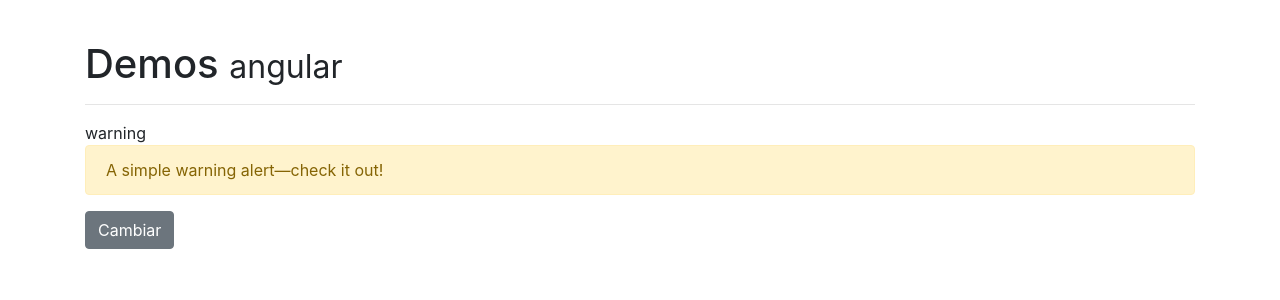
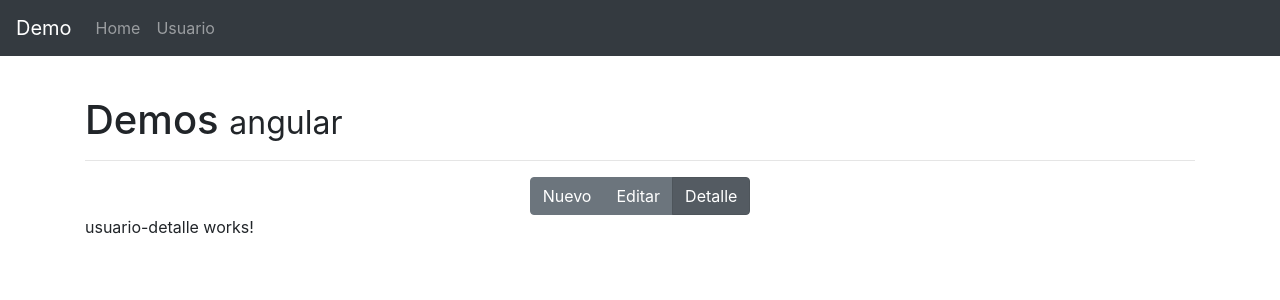
Before and after one commit to dtoledoz0207/App-miscelaneos, an Angular app: page /usuario/1/detalle in a window 1280 px wide. Shown: the top 300 px of the page. Built offline with nearby package versions, Linux system fonts and the light colour scheme.

Commit message:
routes-childrenRoutes-example-Added

```diff
--- a/src/app/app.component.html
+++ b/src/app/app.component.html
@@ -1,15 +1,12 @@
+
+<app-navbar></app-navbar>
+
+
 <div class="container main-container">
   <h1>Demos <small>angular</small></h1>
   <hr>
 
-  <!--app-ng-style></app-ng-style -->
-  <!--app-css></app-css-->
-
-  <!--app-clases></app-clases-->
-
-  <!--p [appResaltado]="'purple'">Hola mundo</p-->
-
-  <app-ng-switch></app-ng-switch>
+  <router-outlet></router-outlet>
 
 
 </div>
--- /dev/null
+++ b/src/app/app.routes.ts
@@ -0,0 +1,24 @@
+import { NgModule } from '@angular/core';
+import { RouterModule, Routes } from '@angular/router';
+
+import {HomeComponent} from './components/home/home.component';
+import {UsuarioComponent} from './components/usuario/usuario.component';
+
+import {USUARIO_ROUTES} from './components/usuario/usuario.routes';
+
+
+const APP_ROUTES: Routes = [
+    { path: 'home', component: HomeComponent },
+    {
+        path: 'usuario/:id',
+        component: UsuarioComponent,
+        children: USUARIO_ROUTES
+    },
+    { path: '**', pathMatch: 'full', redirectTo: 'home' },
+];
+
+@NgModule({
+    imports: [RouterModule.forRoot(APP_ROUTES)],
+    exports: [RouterModule]
+})
+export class AppRoutingModule {}
--- /dev/null
+++ b/src/app/components/home/home.component.ts
@@ -0,0 +1,24 @@
+import { Component, OnInit } from '@angular/core';
+
+@Component({
+  selector: 'app-home',
+  template: `
+    <app-ng-style></app-ng-style>
+    <app-css></app-css>
+
+    <app-clases></app-clases>
+
+    <p [appResaltado]="'purple'">Hola mundo</p>
+
+    <app-ng-switch></app-ng-switch>
+  `,
+  styles: []
+})
+export class HomeComponent implements OnInit {
+
+  constructor() { }
+
+  ngOnInit() {
+  }
+
+}
--- /dev/null
+++ b/src/app/components/navbar/navbar.component.html
@@ -0,0 +1,18 @@
+<nav class="navbar navbar-expand-lg navbar-dark bg-dark">
+
+  <a class="navbar-brand" href="#">Demo</a>
+  <button class="navbar-toggler" type="button" data-toggle="collapse" data-target="#navbarNav" aria-controls="navbarNav" aria-expanded="false" aria-label="Toggle navigation">
+    <span class="navbar-toggler-icon"></span>
+  </button>
+
+  <div class="collapse navbar-collapse" id="navbarNav">
+    <ul class="navbar-nav">
+      <li class="nav-item" routerLinkActive="active">
+        <a class="nav-link" [routerLink]="['home']">Home</a>
+      </li>
+      <li class="nav-item" routerLinkActive="active">
+        <a class="nav-link" [routerLink]="['usuario', 10]">Usuario</a>
+      </li>
+    </ul>
+  </div>
+</nav>
--- /dev/null
+++ b/src/app/components/navbar/navbar.component.ts
@@ -0,0 +1,15 @@
+import { Component, OnInit } from '@angular/core';
+
+@Component({
+  selector: 'app-navbar',
+  templateUrl: './navbar.component.html',
+  styles: []
+})
+export class NavbarComponent implements OnInit {
+
+  constructor() { }
+
+  ngOnInit() {
+  }
+
+}
--- /dev/null
+++ b/src/app/components/usuario/usuario-detalle.component.ts
@@ -0,0 +1,19 @@
+import { Component, OnInit } from '@angular/core';
+
+@Component({
+  selector: 'app-usuario-detalle',
+  template: `
+    <p>
+      usuario-detalle works!
+    </p>
+  `,
+  styles: []
+})
+export class UsuarioDetalleComponent implements OnInit {
+
+  constructor() { }
+
+  ngOnInit() {
+  }
+
+}
--- /dev/null
+++ b/src/app/components/usuario/usuario-editar.component.ts
@@ -0,0 +1,19 @@
+import { Component, OnInit } from '@angular/core';
+
+@Component({
+  selector: 'app-usuario-editar',
+  template: `
+    <p>
+      usuario-editar works!
+    </p>
+  `,
+  styles: []
+})
+export class UsuarioEditarComponent implements OnInit {
+
+  constructor() { }
+
+  ngOnInit() {
+  }
+
+}
--- /dev/null
+++ b/src/app/components/usuario/usuario-nuevo.component.ts
@@ -0,0 +1,19 @@
+import { Component, OnInit } from '@angular/core';
+
+@Component({
+  selector: 'app-usuario-nuevo',
+  template: `
+    <p>
+      usuario-nuevo works!
+    </p>
+  `,
+  styles: []
+})
+export class UsuarioNuevoComponent implements OnInit {
+
+  constructor() { }
+
+  ngOnInit() {
+  }
+
+}
--- /dev/null
+++ b/src/app/components/usuario/usuario.component.html
@@ -0,0 +1,12 @@
+<div class="row">
+  <div class="col-12 text-center">
+      <div class="btn-group" role="group" aria-label="Basic example">
+        <button type="button" class="btn btn-secondary" [routerLink]="['nuevo']" routerLinkActive="active">Nuevo</button>
+        <button type="button" class="btn btn-secondary" [routerLink]="['editar']" routerLinkActive="active">Editar</button>
+        <button type="button" class="btn btn-secondary" [routerLink]="['detalle']" routerLinkActive="active">Detalle</button>
+      </div>
+  </div>
+</div>
+
+
+<router-outlet></router-outlet>
--- /dev/null
+++ b/src/app/components/usuario/usuario.component.ts
@@ -0,0 +1,14 @@
+import { Component, OnInit } from '@angular/core';
+
+@Component({
+  selector: 'app-usuario',
+  templateUrl: './usuario.component.html'
+})
+export class UsuarioComponent implements OnInit {
+
+  constructor() { }
+
+  ngOnInit() {
+  }
+
+}
--- /dev/null
+++ b/src/app/components/usuario/usuario.routes.ts
@@ -0,0 +1,11 @@
+import { Routes, RouterModule } from '@angular/router';
+import {UsuarioNuevoComponent} from './usuario-nuevo.component';
+import {UsuarioEditarComponent} from './usuario-editar.component';
+import {UsuarioDetalleComponent} from './usuario-detalle.component';
+
+export const USUARIO_ROUTES: Routes = [
+    { path: 'nuevo', component: UsuarioNuevoComponent },
+    { path: 'editar', component: UsuarioEditarComponent },
+    { path: 'detalle', component: UsuarioDetalleComponent },
+    { path: '**', pathMatch: 'full', redirectTo: 'nuevo' }
+];
```
Also changed, not shown: src/app/app.module.ts (+18 -2 lines).
